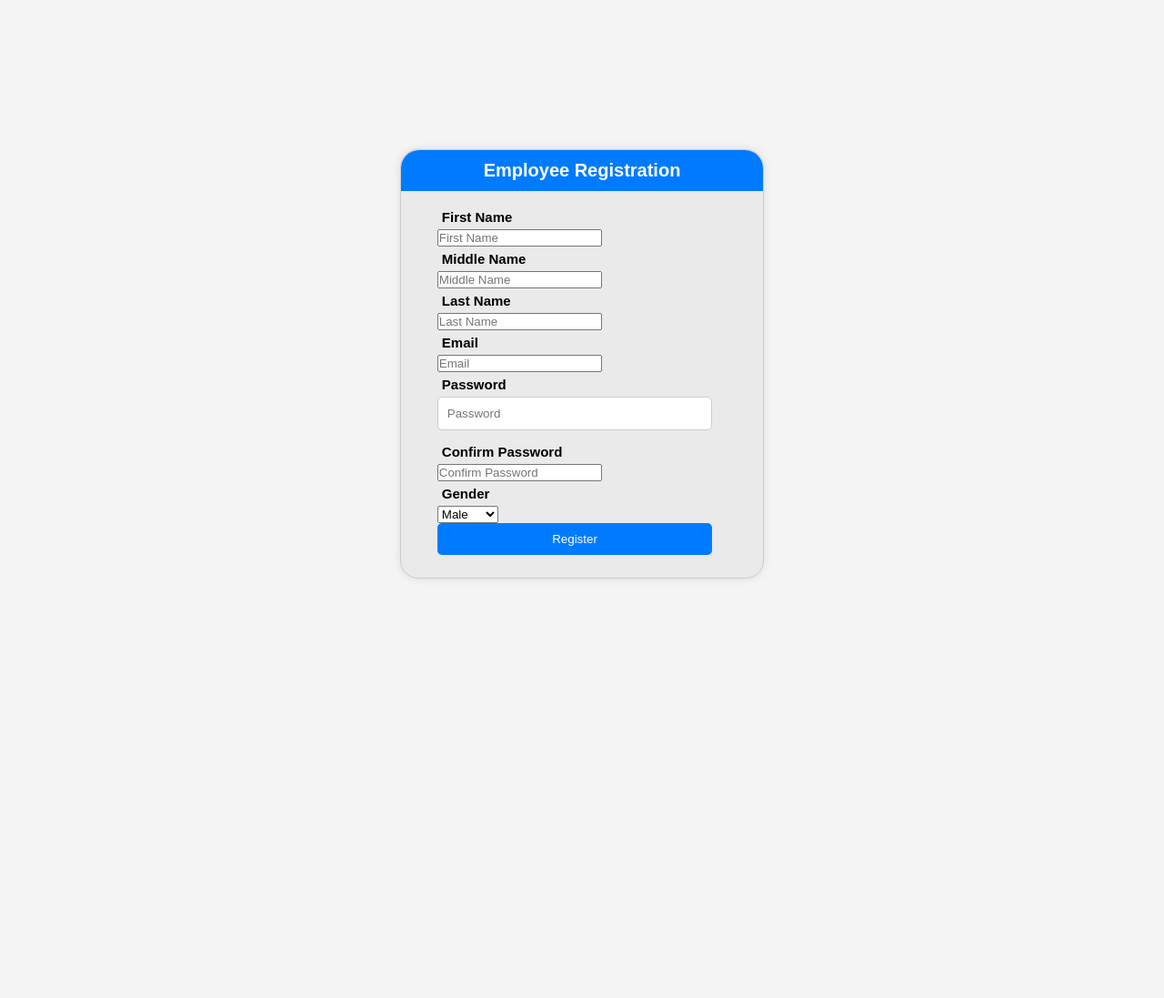
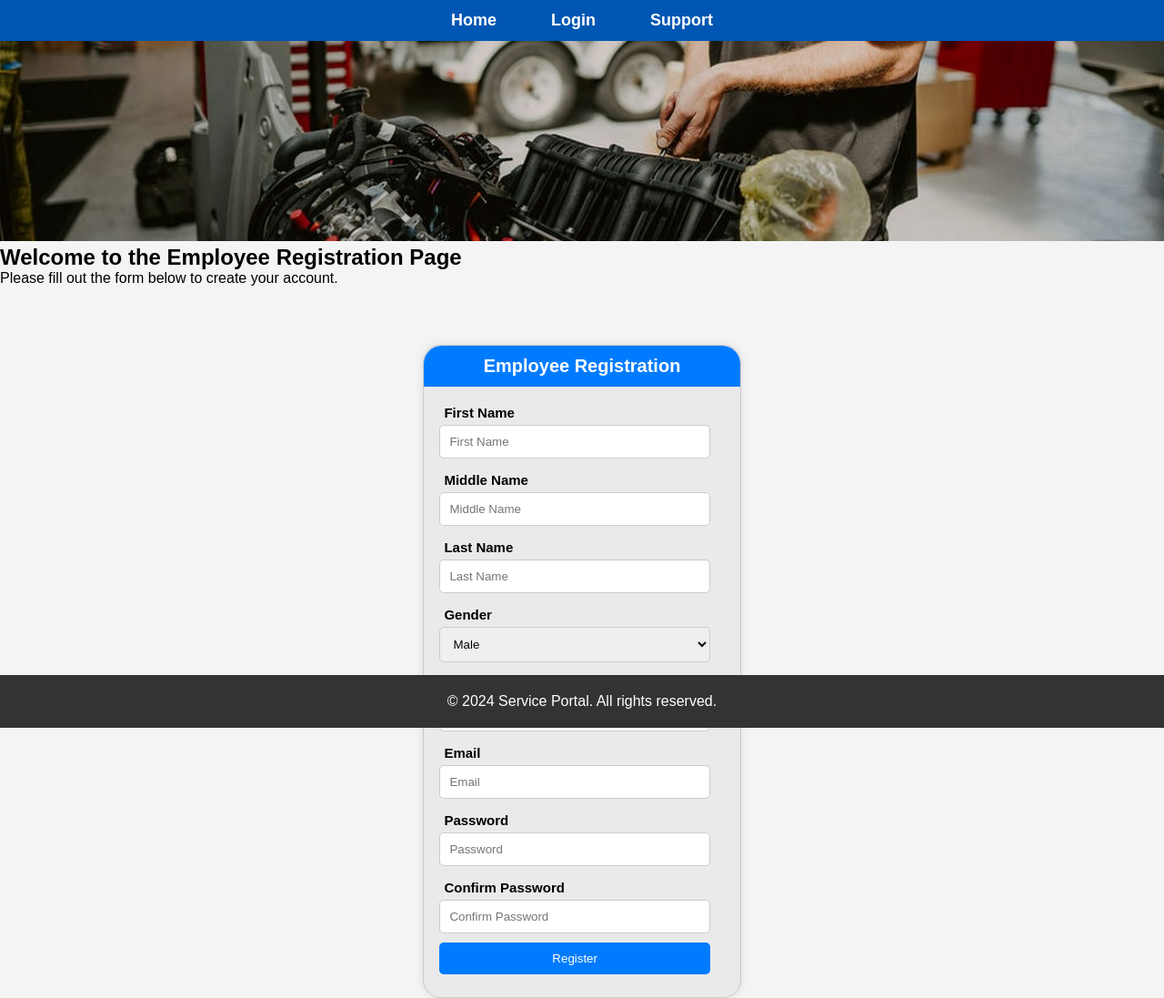
Before and after one commit to braynen305-byte/sps, a PHP site: page /pages/register.php in a window 1280 px wide. Shown: the whole page at 91% size. Before the commit the page ends 636 px from the top, so only its background shows below. Run offline with PHP 8.4, Linux system fonts and the light colour scheme.

Commit message:
structured

```diff
--- a/pages/register.php
+++ b/pages/register.php
@@ -3,12 +3,28 @@
 <head>
     <meta charset="UTF-8">
     <meta name="viewport" content="width=device-width, initial-scale=1.0">
+    <link rel="stylesheet" href="../styles/regs.css">
     <link rel="stylesheet" href="../styles/main.css">
     <title>Employee Registration</title>
 </head>
 
 
 <body>
+    <nav>
+        <ul>
+            <li><a href=" ">Home</a></li>
+            <li><a href="../index.php">Login</a></li>
+            <li><a href=" ">Support</a></li>
+
+        </ul>
+    </nav>
+    <img src="../images/sportsmarine.jpg" alt="Employee Registration" class="hero-image">
+    <section class="hero">
+        <div class="hero-content">
+            <h1>Welcome to the Employee Registration Page</h1>
+            <p>Please fill out the form below to create your account.</p>
+        </div>
+    </section>
 
 
 
@@ -16,7 +32,7 @@
 
                 <h1>Employee Registration</h1>
 
-                <form action="/pages/register.php" method="post">
+                <form action="../includes/signup.php" method="post">
 
                     <label for="firstname">First Name</label>
                     <input type="text" name="firstname" id="firstname" placeholder="First Name">
@@ -27,6 +43,16 @@
                     <label for="lastname">Last Name</label>
                     <input type="text" name="lastname" id="lastname" placeholder="Last Name">
 
+                    <label for="gender">Gender</label>
+                    <select name="gender" id="gender">
+                        <option value="male">Male</option>
+                        <option value="female">Female</option>
+                    </select>
+
+
+                    <label for="contact">date of birth</label>
+                    <input type="date" name="dob" id="dob" placeholder="Date of Birth">
+
                     <label for="email">Email</label>
                     <input type="email" name="email" id="email" placeholder="Email">
 
@@ -36,17 +62,15 @@
                     <label for="confirm_password">Confirm Password</label>
                     <input type="password" name="confirm_password" id="confirm_password" placeholder="Confirm Password">
 
-                    <label for="gender">Gender</label>
-                    <select name="gender" id="gender">
-                        <option value="male">Male</option>
-                        <option value="female">Female</option>
-                    </select>
+
 
                     <button type="submit">Register</button>
                 </form>
 
             </div>
-
+<footer>
+    <p>&copy; 2024 Service Portal. All rights reserved.</p>
+</footer>
 
 </body>
 </html>
--- a/styles/main.css
+++ b/styles/main.css
@@ -7,15 +7,91 @@
 
 html, body {
     height: 100%;
+    margin: 0;
+    padding: 0;
     font-family: Arial, sans-serif;
     background-color: #f4f4f4;
+
+}
+
+
+
+nav {
+    background-color: #0056b3;
+    width: 100%;
+    height: 45px;
+    color: white;
+    position: fixed;
+    top: 0;
+    left: 0;
+
+}
+
+nav ul {
+    list-style-type: none;
     display: flex;
     justify-content: center;
     align-items: center;
+    height: 100%;
+
+}
+nav ul a {
+    color: white;
+    text-decoration: none;
+    font-size: 18px;
+    font-weight: bold;
+    font-family: Arial, sans-serif;
+    padding: 10px 15px;
+    height: 100%;
+    justify-content: center;
+    align-items: center;
+    display: flex;
 }
 
+
+nav ul li {
+    margin: 0 15px;
+    height: 100%;
+
+}
+
+
+.hero-image {
+
+    width: 100%;
+    height: 220px;
+    object-position: center 75%;
+    object-fit: cover;
+    background-color: #000000;
+    margin-top: 45px; /* Adjust for fixed nav */
+}
+
+
+
+
+
+
+
+
+
+
+
+
+
+
 .container {
-    width: 400px;
+    width: 350px;
+    height: auto;
+    border: 1px solid #ccc;
+    border-radius: 20px 20px 20px 20px;
+    box-shadow: 0 0 10px rgba(0, 0, 0, 0.1);
+    background-color: rgb(234, 234, 234);
+    margin: 5% auto 0% auto;
+
+}
+
+.forgotcontainer {
+    width: 500px;
     height: auto;
     border: 1px solid #ccc;
     border-radius: 20px 20px 20px 20px;
@@ -23,6 +99,8 @@ html, body {
     background-color: rgb(234, 234, 234);
 
 }
+
+
 .container h1 {
     margin: 0;
    display: flex;
@@ -38,7 +116,7 @@ html, body {
 form{
     font-size: 15px;
     font-weight: bold;
-    width: 80%;
+    width: 90%;
     margin: 15px auto;
 
 }
@@ -48,6 +126,29 @@ label {
    padding: 5px;
    display: block;
 
+
+}
+
+
+#forgotpass-email {
+    width: 95%;
+    padding: 10px;
+    margin-bottom: 10px;
+    border: 1px solid #ccc;
+    border-radius: 5px;
+}
+
+#forgotpass-form {
+
+    margin-top: 10px;
+}
+
+.forgotcontainer  p {
+    margin-top: 20px;
+    font-size: 14px;
+    margin-left: 28px;
+
+    padding-left: 0px 0px;
 }
 
 #username, #password {
@@ -68,6 +169,24 @@ button {
     cursor: pointer;
     margin: 0px 0px 10px 0px;
 }
+
+
+footer {
+
+    text-align: center;
+    padding: 20px;
+    background-color: #333;
+    color: white;
+    width: 100%;
+    position: fixed;
+    bottom: 0;
+    left: 0;
+
+
+
+}
+
+
 
 @media (max-width: 400px) {
     .container {
--- /dev/null
+++ b/styles/regs.css
@@ -0,0 +1,104 @@
+
+
+
+
+.regcontainer {
+    width: 600px;
+    height: auto;
+    margin: 0px auto;
+    border: 1px solid #ccc;
+    border-radius: 20px 20px 20px 20px;
+    box-shadow: 0 0 10px rgba(0, 0, 0, 0.1);
+    background-color: rgb(234, 234, 234);
+    margin-top: 90px;
+    margin-bottom: 100px;
+
+}
+.regcontainer h1 {
+    margin: 0 0 15px 0;
+   display: flex;
+    justify-content: center;
+    align-items: center;
+    height: 45px;
+    color: #ffffff;
+    font-size: 20px;
+    background-color: #007BFF;
+    border-radius: 20px 20px 0px 0px;
+    font-family: Arial, sans-serif;
+}
+
+.regform{
+    font-size: 15px;
+    font-weight: bold;
+    width: 80%;
+    margin: 0px auto;
+    margin-bottom: 20px;
+
+}
+
+label {
+   margin-bottom: 0px;
+   padding: 5px;
+   display: block;
+
+}
+
+
+#gender {
+    width: 95%;
+    padding: 10px;
+    margin-bottom: 10px;
+    border: 1px solid #ccc;
+    border-radius: 5px;
+}
+
+
+#firstname, #password, #lastname,#middlename, #email, #confirm_password, #dob {
+    width: 95%;
+    padding: 10px;
+    margin-bottom: 10px;
+    border: 1px solid #ccc;
+    border-radius: 5px;
+}
+
+.regbutton {
+    width: 95%;
+    height: 40px;
+    padding: 0px;
+    background-color: #007BFF;
+    color: white;
+    border: none;
+    border-radius: 5px;
+    cursor: pointer;
+    margin: 10px 0px 20px 0px;
+    font-size: 18px;
+    font-weight: bold;
+    font-family: Arial, sans-serif;
+}
+
+
+
+@media (max-width: 400px) {
+    .regcontainer {
+        width: 80%;
+        border-radius: 10px;
+    }
+
+    .regform {
+        width: 90%;
+        margin: 10px auto;
+    }
+
+    h1 {
+        height: 40px;
+        font-size: 18px;
+    }
+
+    label, #username, #password, button {
+        width: 100%;
+    }
+
+    button {
+        padding: 8px;
+    }
+}
```
Also changed, not shown: index.php (+23 -2 lines), pages/forgotpass.php (+24 -6 lines), images/sportsmarine.jpg (added), includes/footer.php (added), includes/header.php (added).
